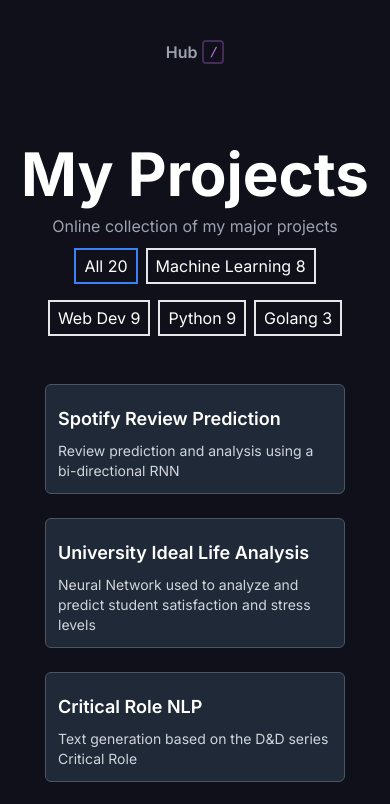
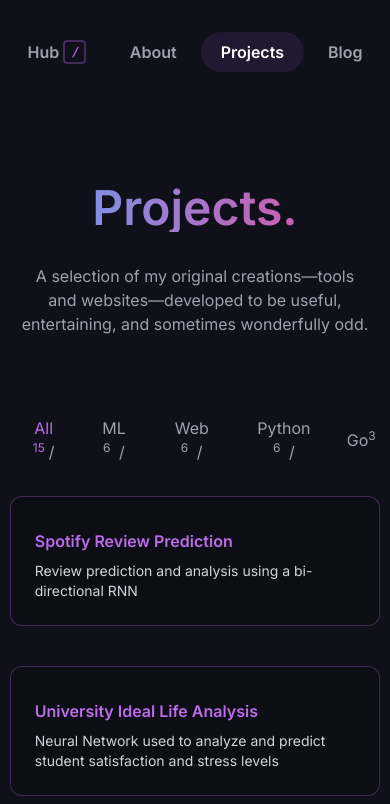
Before and after one commit to NikSchaefer/nikschaefer.com, a Next.js app: page /projects in a window 390 px wide. Shown: the top 804 px of the page. Built offline with nearby package versions, Linux system fonts and the light colour scheme.

Commit message:
feat: project page

```diff
--- a/content/projects.json
+++ b/content/projects.json
@@ -73,15 +73,6 @@
 		"image": "https://images.unsplash.com/photo-1611339555312-e607c8352fd7?ixlib=rb-4.0.3&ixid=M3wxMjA3fDB8MHxwaG90by1wYWdlfHx8fGVufDB8fHx8fA%3D%3D&auto=format&fit=crop&w=1374&q=80"
 	},
 	{
-		"title": "Mnist Handwritten digits ML",
-		"github": "https://github.com/NikSchaefer/Mnist-Digits-ML",
-		"external": "",
-		"tech": ["Tensorflow", "Keras", "Python", "Numpy", "Matplotlib"],
-		"slug": "mnist-handwritten-digits-ml",
-		"text": "Machine Learning Model to classify handwritten digits",
-		"image": "https://images.unsplash.com/photo-1611339555312-e607c8352fd7?ixlib=rb-4.0.3&ixid=M3wxMjA3fDB8MHxwaG90by1wYWdlfHx8fGVufDB8fHx8fA%3D%3D&auto=format&fit=crop&w=1374&q=80"
-	},
-	{
 		"title": "Go-Fiber Boilerplate",
 		"github": "https://github.com/NikSchaefer/go-fiber",
 		"external": "",
@@ -97,23 +88,6 @@
 		"external": "",
 		"tech": ["Golang", "netsh"],
 		"slug": "my-cli",
-		"image": "https://images.unsplash.com/photo-1611339555312-e607c8352fd7?ixlib=rb-4.0.3&ixid=M3wxMjA3fDB8MHxwaG90by1wYWdlfHx8fGVufDB8fHx8fA%3D%3D&auto=format&fit=crop&w=1374&q=80"
-	},
-	{
-		"text": "Second Iteration of my Personal Portfolio",
-		"title": "Portfolio-V2",
-		"github": "https://github.com/NikSchaefer/Portfolio-V2",
-		"external": "https://nikschaefer.tech/",
-		"tech": [
-			"Typescript",
-			"NextJS",
-			"React",
-			"Styled Components",
-			"Jest",
-			"ESLint",
-			"Google Analytics"
-		],
-		"slug": "portfolio-v2",
 		"image": "https://images.unsplash.com/photo-1611339555312-e607c8352fd7?ixlib=rb-4.0.3&ixid=M3wxMjA3fDB8MHxwaG90by1wYWdlfHx8fGVufDB8fHx8fA%3D%3D&auto=format&fit=crop&w=1374&q=80"
 	},
 	{
@@ -143,23 +117,6 @@
 		"image": "https://images.unsplash.com/photo-1611339555312-e607c8352fd7?ixlib=rb-4.0.3&ixid=M3wxMjA3fDB8MHxwaG90by1wYWdlfHx8fGVufDB8fHx8fA%3D%3D&auto=format&fit=crop&w=1374&q=80"
 	},
 	{
-		"text": "Django Backend React Typescript frontend template configured to Easily Deploy on Heroku.",
-		"title": "Django React Typescript",
-		"github": "https://github.com/NikSchaefer/Find-Discord-Friends",
-		"external": "https://github.com/NikSchaefer/Find-Discord-Friends",
-		"tech": ["Python", "Django", "React", "Typescript", "PostgresSQL"],
-		"slug": "django-backend",
-		"image": "https://images.unsplash.com/photo-1611339555312-e607c8352fd7?ixlib=rb-4.0.3&ixid=M3wxMjA3fDB8MHxwaG90by1wYWdlfHx8fGVufDB8fHx8fA%3D%3D&auto=format&fit=crop&w=1374&q=80"
-	},
-	{
-		"text": "The First Iteration of my Personal Portfolio",
-		"title": "Portfolio V1",
-		"github": "https://github.com/NikSchaefer/portfolio",
-		"tech": ["React", "Typescript", "HTML + CSS"],
-		"slug": "portfolio-v1",
-		"image": "https://images.unsplash.com/photo-1611339555312-e607c8352fd7?ixlib=rb-4.0.3&ixid=M3wxMjA3fDB8MHxwaG90by1wYWdlfHx8fGVufDB8fHx8fA%3D%3D&auto=format&fit=crop&w=1374&q=80"
-	},
-	{
 		"text": "The umbrella project is an App that Accesses the Open Weather API.",
 		"title": "Umbrella App",
 		"github": "https://github.com/NikSchaefer/umbrella_website",
@@ -178,15 +135,6 @@
 		"image": "https://images.unsplash.com/photo-1611339555312-e607c8352fd7?ixlib=rb-4.0.3&ixid=M3wxMjA3fDB8MHxwaG90by1wYWdlfHx8fGVufDB8fHx8fA%3D%3D&auto=format&fit=crop&w=1374&q=80"
 	},
 	{
-		"title": "CIFAR10 ML",
-		"github": "https://github.com/NikSchaefer/CIFAR10-ML",
-		"external": "",
-		"tech": ["Tensorflow", "Keras", "Python", "Numpy", "Matplotlib"],
-		"slug": "CIFAR10-ml",
-		"text": "ML Image Classification for the CIFAR10 dataset",
-		"image": "https://images.unsplash.com/photo-1611339555312-e607c8352fd7?ixlib=rb-4.0.3&ixid=M3wxMjA3fDB8MHxwaG90by1wYWdlfHx8fGVufDB8fHx8fA%3D%3D&auto=format&fit=crop&w=1374&q=80"
-	},
-	{
 		"title": "Dogs and Cats ML",
 		"github": "https://github.com/NikSchaefer/Dogs-vs-Cats-ML",
 		"external": "",
--- a/src/components/card.tsx
+++ b/src/components/card.tsx
@@ -1,15 +1,7 @@
 import clsx from "clsx";
 import Link from "next/link";
+import { Project } from "types";
 
-type Project = {
-	title: string;
-	github: string;
-	external?: string;
-	content?: string;
-	tech: string[];
-	slug: string;
-	text?: string;
-};
 type SortOption = {
 	name: string;
 	include: string[];
@@ -18,11 +10,11 @@ type SortOption = {
 const sortByOptions: SortOption[] = [
 	{ name: "All", include: [] },
 	{
-		name: "Machine Learning",
+		name: "ML",
 		include: ["Tensorflow", "tensorflow"],
 	},
 	{
-		name: "Web Dev",
+		name: "Web",
 		include: ["Javascript", "Typescript", "React", "Next.js"],
 	},
 	{
@@ -30,7 +22,7 @@ const sortByOptions: SortOption[] = [
 		include: ["Python", "Tensorflow", "Pandas"],
 	},
 	{
-		name: "Golang",
+		name: "Go",
 		include: ["Go", "Golang", "go", "golang"],
 	},
 ];
@@ -39,25 +31,17 @@ function Card({ title, slug, text }: Project): JSX.Element {
 	return (
 		<Link
 			className={clsx(
-				"text-left max-w-[300px] w-[90%] p-3 rounded-md bg-gray-800 hover:bg-gray-700",
-				"border border-gray-600"
+				"text-left bg-secondary-600 p-3 rounded-xl hover:-translate-y-0.5",
+				"p-6 border border-primary/30 transition-transform duration-200",
+				"hover:border-primary/70"
 			)}
 			href={`/projects/${slug}`}
 		>
-			<h1
-				className={clsx(
-					"mt-2 text-lg font-semibold text-white",
-					"w-[fit-content] from-red-200 to-yellow-200"
-				)}
-			>
-				{title}
-			</h1>
-			<p className="mt-2 text-sm text-gray-300">
-				{text}
-			</p>
+			<h4 className={clsx("mt-2 font-semibold text-primary")}>{title}</h4>
+			<p className="mt-2 text-sm text-gray-300">{text}</p>
 		</Link>
 	);
 }
 
 export { Card, sortByOptions };
-export type { Project, SortOption };
+export type { SortOption };
--- a/src/components/footer.tsx
+++ b/src/components/footer.tsx
@@ -23,20 +23,20 @@ const Col2: ColType[] = [
 
 const Col3: ColType[] = [
 	{
-		name: "About",
-		link: "/about",
+		name: "Snippets",
+		link: "/snippets",
 	},
 	{
 		name: "Blog",
 		link: "/blog",
 	},
 	{
+		name: "About",
+		link: "/about",
+	},
+	{
 		name: "Projects",
 		link: "/projects",
-	},
-	{
-		name: "Snippets",
-		link: "/snippets",
 	},
 ];
 
--- a/src/components/header.tsx
+++ b/src/components/header.tsx
@@ -34,7 +34,7 @@ export default function Main(): JSX.Element {
 					"items-center py-1 px-12 fixed top-0 w-full left-0"
 				)}
 			>
-				<nav className="hidden p-5 sm:flex justify-center w-full">
+				<nav className="p-5 flex justify-center w-full">
 					<ul
 						className={clsx(
 							"flex gap-1 px-5 py-2 rounded-full font-inter relative",
@@ -68,40 +68,6 @@ export default function Main(): JSX.Element {
 						))}
 					</ul>
 				</nav>
-				<nav className="p-5 flex sm:hidden justify-center w-full">
-					<ul
-						className={clsx(
-							"flex gap-1 px-5 py-2 rounded-full font-inter relative",
-							hasScrolled
-								? "bg-[#10101a]/40 filter-effect shadow-md"
-								: ""
-						)}
-					>
-						{HeaderLinks.slice(0, 1).map((value, index) => (
-							<motion.li
-								className={clsx(
-									router.pathname === value.link
-										? "bg-primary/10 text-white"
-										: "",
-									"px-5 py-2 z-40 font-semibold rounded-full transition-all duration-200 hover:text-white"
-								)}
-								key={index}
-							>
-								<Link
-									href={value.link}
-									className="flex items-center z-40"
-								>
-									{value.title}{" "}
-									{index === 0 && (
-										<motion.span className="text-xs z-40 font-semibold text-primary rounded italic py-[2px] border-primary/30 border-2 px-[7px] ml-1">
-											/
-										</motion.span>
-									)}
-								</Link>
-							</motion.li>
-						))}
-					</ul>
-				</nav>
 			</header>
 		</>
 	);
--- a/src/config.tsx
+++ b/src/config.tsx
@@ -1,10 +1,8 @@
 import { AiOutlineHome } from "react-icons/ai";
 import { BsPerson } from "react-icons/bs";
 import { HiOutlineDocumentText } from "react-icons/hi";
-import { RiScissorsLine } from "react-icons/ri";
 import { VscProject } from "react-icons/vsc";
 
-// google analytics measurement id
 const GA_TRACKING_ID = "U-XXXXXX";
 const IS_PRODUCTION = process.env.NODE_ENV === "production";
 const IS_TEST = process.env.NODE_ENV === "test";
@@ -32,7 +30,6 @@ const socials = {
 type HeaderLink = {
 	link: string;
 	title: string;
-	// eslint-disable-next-line @typescript-eslint/ban-types
 	func: Function;
 };
 
@@ -52,13 +49,6 @@ const HeaderLinks: HeaderLink[] = [
 		},
 	},
 	{
-		link: "/blog",
-		title: "Blog",
-		func: () => {
-			return <HiOutlineDocumentText className="m-2" size="20px" />;
-		},
-	},
-	{
 		link: "/projects",
 		title: "Projects",
 		func: () => {
@@ -66,15 +56,13 @@ const HeaderLinks: HeaderLink[] = [
 		},
 	},
 	{
-		link: "/snippets",
-		title: "Snippets",
+		link: "/blog",
+		title: "Blog",
 		func: () => {
-			return <RiScissorsLine className="m-2" size="20px" />;
+			return <HiOutlineDocumentText className="m-2" size="20px" />;
 		},
 	},
 ];
-
-const SecondaryLinks: HeaderLink[] = [];
 
 type Blog = {
 	link: string;
@@ -259,12 +247,5 @@ const allBlogs: Blog[] = [
 	},
 ];
 
-export {
-	HeaderLinks,
-	allBlogs,
-	popularBlogs,
-	socials,
-	SecondaryLinks,
-	paragraphAboutMe,
-};
+export { HeaderLinks, allBlogs, popularBlogs, socials, paragraphAboutMe };
 export type { Blog, HeaderLink };
--- a/src/pages/projects/index.tsx
+++ b/src/pages/projects/index.tsx
@@ -1,5 +1,4 @@
 import { Card, sortByOptions } from "@components/card";
-import { H1, Section } from "@components/design";
 import Layout from "@components/layout";
 import clsx from "clsx";
 import { NextSeo } from "next-seo";
@@ -7,7 +6,7 @@ import { useEffect, useState } from "react";
 
 import projects from "../../../content/projects.json";
 
-function Projects(): JSX.Element {
+export default function Projects(): JSX.Element {
 	const [projectData, setProjectData] = useState(projects);
 	const [sortType, setSortType] = useState("All");
 
@@ -33,18 +32,30 @@ function Projects(): JSX.Element {
 
 	return (
 		<Layout>
-			<NextSeo title="Portfolio" />
-			<Section class="text-center">
-				<H1>My Projects</H1>
-				<p>Online collection of my major projects</p>
-				<ul className="flex justify-center items-center flex-wrap text-white">
-					{sortByOptions.map((value) => (
+			<NextSeo title="Projects" />
+			<section className="pt-[5em] container mx-auto">
+				<h1
+					className={clsx(
+						"title mx-auto font-semibold text-center text-effect"
+					)}
+				>
+					Projects.
+				</h1>
+				<p className="mt-[2em] h4 text-center mx-auto w-[90%] max-w-[750px]">
+					A selection of my original creations—tools and
+					websites—developed to be useful, entertaining, and sometimes
+					wonderfully odd.
+				</p>
+			</section>
+			<section className="pt-[3em] max-w-[1400px] m-auto w-[95%] ">
+				<ul className="flex items-center text-white my-5 relative">
+					{sortByOptions.map((value, i) => (
 						<button
 							className={clsx(
 								value.name === sortType
-									? "border-blue-500"
-									: "",
-								"my-2 mx-1 border-2 py-1 px-2 text-base"
+									? "text-primary"
+									: "text-gray-400",
+								"my-2 mx-1 py-1 px-2"
 							)}
 							key={value.name}
 							onClick={() => {
@@ -54,7 +65,7 @@ function Projects(): JSX.Element {
 							aria-label={`sort by ${value.name}`}
 						>
 							{value.name}{" "}
-							<span>
+							<span className="absolute h7">
 								{value.name === "All"
 									? projects.length
 									: projects.filter((project) =>
@@ -63,15 +74,16 @@ function Projects(): JSX.Element {
 											)
 									  ).length}
 							</span>
+							{i + 1 !== sortByOptions.length && (
+								<span className="ml-4 text-gray-400">/</span>
+							)}
 						</button>
 					))}
 				</ul>
-			</Section>
-			<section className="mb-10">
 				<div
 					className={clsx(
-						"flex flex-wrap justify-center",
-						"max-w-[1100px] m-auto w-[95%] gap-6"
+						"grid grid-cols-1 sm:grid-cols-2 md:grid-cols-3",
+						"gap-10"
 					)}
 				>
 					{projectData.map((data) => (
@@ -82,5 +94,3 @@ function Projects(): JSX.Element {
 		</Layout>
 	);
 }
-
-export default Projects;
--- a/src/styles/globals.css
+++ b/src/styles/globals.css
@@ -63,6 +63,11 @@
 .title {
 	@apply text-5xl sm:text-7xl md:text-8xl lg:text-9xl;
 }
+
+.title2 {
+	@apply text-5xl sm:text-7xl md:text-8xl;
+}
+
 
 .h0 {
 	@apply text-3xl md:text-5xl;
--- a/tailwind.config.js
+++ b/tailwind.config.js
@@ -52,6 +52,15 @@ module.exports = {
 				},
 				secondary: {
 					DEFAULT: "#10101a",
+					100: "#cfcfd1",
+					200: "#9f9fa3",
+					300: "#707076",
+					400: "#404048",
+					500: "#10101a",
+					600: "#0d0d15",
+					700: "#0a0a10",
+					800: "#06060a",
+					900: "#030305",
 				},
 				coal: {
 					DEFAULT: "#24292D",
```
Also changed, not shown: src/components/article.tsx (+36 -42 lines), src/pages/about.tsx (+11 -6 lines).
